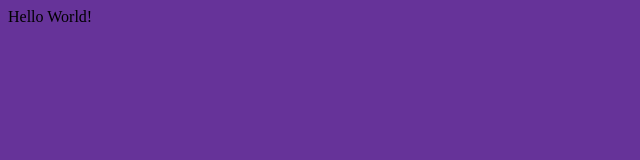
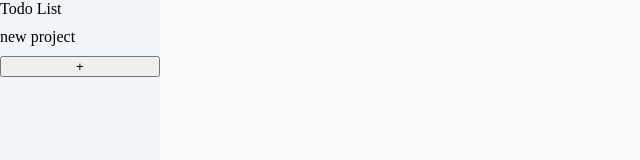
Before and after one commit to kevinbpatel/Todo-List, a website built with webpack: page src/template.html in a window 1280 px wide. Shown: the whole page, without its empty margins (0-640 px from the left). Built offline with nearby package versions, Linux system fonts and the light colour scheme.

Commit message:
Add sidebar with projects and add button
Add sidebar with basic styling along with functions to re-render the
elements within in.

```diff
--- a/src/index.js
+++ b/src/index.js
@@ -2,15 +2,34 @@ import "./styles.css";
 import { todoItem, checkListItem } from "./todo-item.js";
 import { project } from "./project.js";
 
-
 // instantiate list of projects
 const projects = [];
 
+// sample data
 projects.push(project("new project"));
 projects[0].addItem(todoItem("first item"));
 projects[0].addItem(todoItem("second item"));
 projects[0].addItem(todoItem("third item"));
 
-projects[0].items.forEach(item => {
-  console.log(item.title);
+
+// display all projects
+const rerenderProjects = () => {
+  const sidebar = document.querySelector("#sidebar-projects");
+  sidebar.replaceChildren();
+  projects.forEach(project => {
+    const projectLink = document.createElement("a");
+    projectLink.textContent = project.title;
+    sidebar.appendChild(projectLink);
+  });
+};
+
+// add project button
+const addProjectButton = document.createElement("button");
+addProjectButton.textContent = "+";
+sidebar.appendChild(addProjectButton);
+addProjectButton.addEventListener("click", () => {
+  projects.push(project("Untitled"));
+  rerenderProjects();
 });
+
+rerenderProjects();
--- a/src/styles.css
+++ b/src/styles.css
@@ -1,3 +1,20 @@
 body {
-  background-color: rebeccapurple;
+  background-color: rgb(249, 249, 249);
+  margin: 0;
 }
+
+#sidebar {
+  background-color: rgb(241, 245, 249);
+  height: 100%;
+  width: 160px;
+  position: fixed;
+  z-index: 1;
+  display: flex;
+  flex-direction: column;
+  gap: 10px;
+}
+
+#sidebar-projects {
+  display: flex;
+  flex-direction: column;
+}
--- a/src/template.html
+++ b/src/template.html
@@ -6,8 +6,12 @@
   <title>Document</title>
 </head>
 <body>
-  <div>
-    Hello World!
+
+  <div id="sidebar">
+    <div class="title">Todo List</div>
+    <div id="sidebar-projects"></div>
   </div>
+
+  <div class="main-container"></div>
 </body>
 </html>
```
Also changed, not shown: 1 other file.
